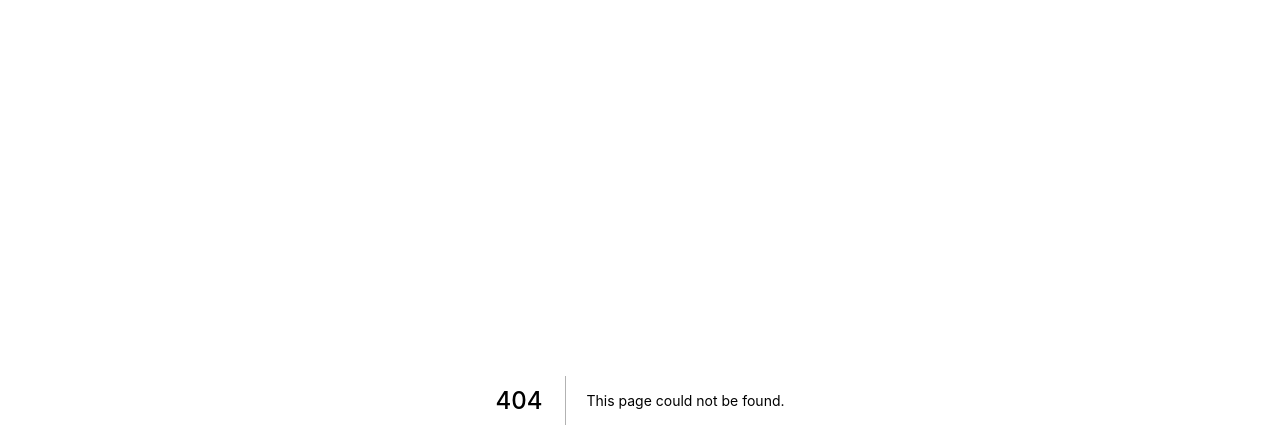
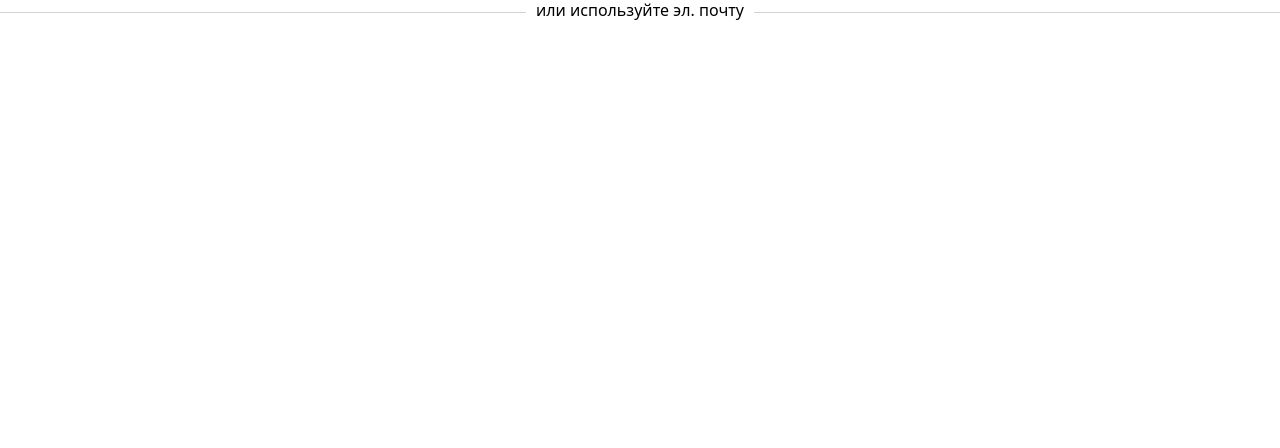
Before and after one commit to qairym-hub/qairym-web, a Next.js app: page /login/components/Separator in a window 1280 px wide. Before the commit this address had no page. Shown: the top 448 px of the page. Built offline with nearby package versions, Linux system fonts and the light colour scheme.

Commit message:
Вынес разделитель между гугл-кнопкой и формой в отдельный компонент Separator

```diff
--- /dev/null
+++ b/src/pages/login/components/Separator.tsx
@@ -0,0 +1,21 @@
+import React from 'react'
+
+const Separator: React.FunctionComponent = () => {
+    return (
+        <>
+            <div
+                style={{ textAlign: "center", borderBottom: "1px solid lightgray", lineHeight: "0.1em", margin: "10px 0 10px" }}
+                className="w-100 text-center"
+            >
+                <span
+                    style={{ background: "#fff", padding: "0 10px", color: "black" }}
+                    className=""
+                >
+                    или используйте эл. почту
+                </span>
+            </div>
+        </>
+    )
+}
+
+export default Separator
```
Also changed, not shown: src/pages/login/index.tsx (+2 -11 lines).
